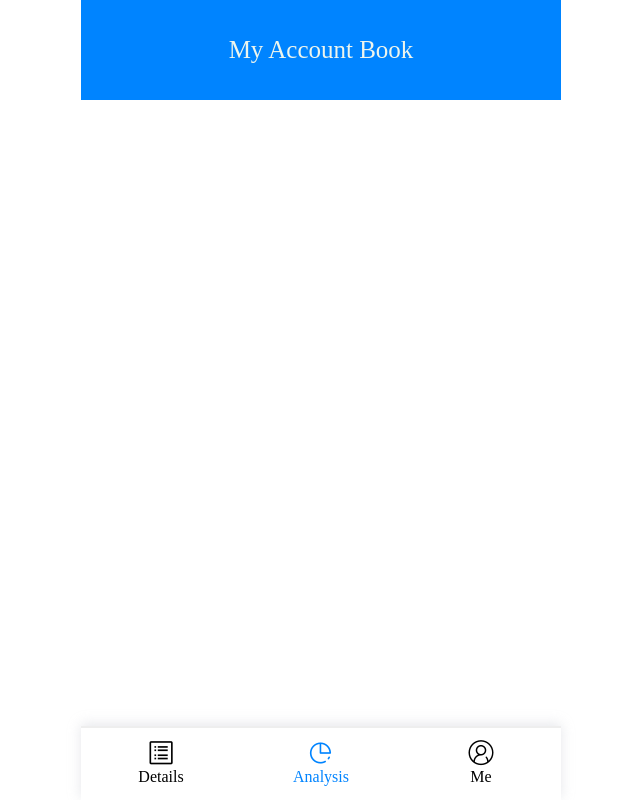
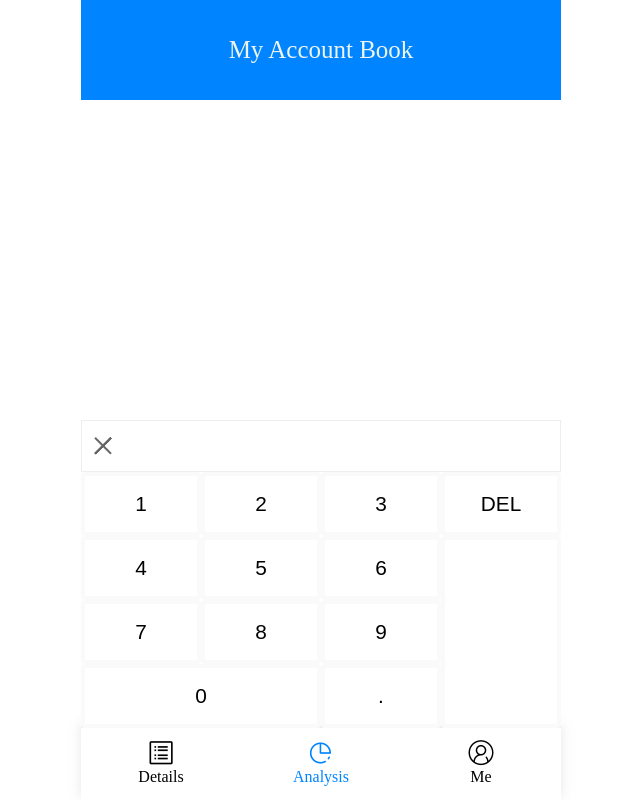
Before and after one commit to aldy97/Account_Book, a React (Create React App) app: page /statistics in a window 1280 px wide. Shown: the whole page, without its empty margins (319-959 px from the left). Built offline with nearby package versions, Linux system fonts and the light colour scheme; what redux-immutable would draw is missing.

Commit message:
added numpad

```diff
--- a/package.json
+++ b/package.json
@@ -6,7 +6,9 @@
     "@testing-library/jest-dom": "^4.2.4",
     "@testing-library/react": "^9.5.0",
     "@testing-library/user-event": "^7.2.1",
+    "dayjs": "^1.8.28",
     "immutable": "^4.0.0-rc.12",
+    "moment": "^2.27.0",
     "react": "^16.13.1",
     "react-dom": "^16.13.1",
     "react-redux": "^7.2.0",
--- a/src/pages/home/button/index.js
+++ b/src/pages/home/button/index.js
@@ -2,14 +2,14 @@ import React from 'react';
 import styled from 'styled-components';
 import theme from '../../../static/theme/index';
 
-function Button() {
+function Button(props) {
   const ButtonWrapper = styled.div`
     width: 50px;
     height: 50px;
     cursor: pointer;
-    border: 1px solid #666;
+    border: 1px solid #fff;
     background: white;
-    box-shadow: 1px 1px 2px 1px #666;
+    box-shadow: 0 2px 24px -6px #666;
     border-radius: 50%;
     text-align: center;
     position: fixed;
@@ -23,8 +23,10 @@ function Button() {
     }
   `;
   return (
-    <ButtonWrapper>
-      <i className='iconfont'>&#xe612;</i>
+    <ButtonWrapper onClick={props.handleSetShowNumPad}>
+      <i className='iconfont' name='记账'>
+        &#xe612;
+      </i>
     </ButtonWrapper>
   );
 }
--- a/src/pages/home/index.js
+++ b/src/pages/home/index.js
@@ -4,12 +4,15 @@ import Type from './type/index';
 import SelectMonth from './month/index';
 import Central from './central/index';
 import Button from './button/index';
+import NumPad from './numPad/index';
 
 function Home() {
   //是否显示类型区块
   const [show, setShow] = useState(false);
   //是否显示选择月份区块
   const [showMonth, setShowMonth] = useState(false);
+  //是否显示记账盘
+  const [showNumPad, setShowNumPad] = useState(false);
 
   const showType = (show) => {
     if (show) {
@@ -19,19 +22,31 @@ function Home() {
 
   const showSelectedMonth = (show) => {
     if (show) {
-      return (
-        <SelectMonth handleSetShowMonth={handleSetShowMonth}></SelectMonth>
-      );
+      return <SelectMonth handleSetShowMonth={handleSetShowMonth} />;
+    }
+  };
+
+  const showDrawer = (show) => {
+    if (show) {
+      return <NumPad handleSetShowNumPad={handleSetShowNumPad} />;
     }
   };
 
   const handleSetShow = () => {
     setShow(!show);
     setShowMonth(false);
+    setShowNumPad(false);
   };
 
   const handleSetShowMonth = () => {
     setShowMonth(!showMonth);
+    setShow(false);
+    setShowNumPad(false);
+  };
+
+  const handleSetShowNumPad = () => {
+    setShowNumPad(!showNumPad);
+    setShowMonth(false);
     setShow(false);
   };
 
@@ -43,7 +58,8 @@ function Home() {
       />
       {showType(show)}
       {showSelectedMonth(showMonth)}
-      <Button />
+      {showDrawer(showNumPad)}
+      <Button handleSetShowNumPad={handleSetShowNumPad} />
       <Central />
     </div>
   );
--- /dev/null
+++ b/src/pages/home/numPad/index.js
@@ -0,0 +1,65 @@
+import * as React from 'react';
+import theme from '../../../static/theme/index';
+import styled from 'styled-components';
+import { CloseBar } from '../type/style';
+
+function NumberPad(props) {
+  const StyledNumberPad = styled.div`
+    width: ${theme.$width};
+    position: fixed;
+    bottom: 72px;
+    z-index: 20;
+    button {
+      cursor: pointer;
+      float: left;
+      width: 25%;
+      height: 64px;
+      background: white;
+      font-size: 1.3em;
+      outline: none;
+      border-radius: 4px;
+      border: 4px solid #fafafa;
+      &.zero {
+        width: 50%;
+      }
+      &.OK {
+        height: 192px;
+        float: right;
+        font-size: 1em;
+        color: white;
+      }
+    }
+    button: hover {
+      border: 4px solid ${theme.$blue};
+    }
+  `;
+
+  return (
+    <StyledNumberPad>
+      <CloseBar
+        style={{ border: '1px solid #eee' }}
+        onClick={props.handleSetShowNumPad}
+      >
+        <i className='iconfont'>&#xe687;</i>
+      </CloseBar>
+      <button>1</button>
+      <button>2</button>
+      <button>3</button>
+      <button>DEL</button>
+
+      <button>4</button>
+      <button>5</button>
+      <button>6</button>
+      <button className='OK'>OK</button>
+
+      <button>7</button>
+      <button>8</button>
+      <button>9</button>
+
+      <button className='zero'>0</button>
+      <button>.</button>
+    </StyledNumberPad>
+  );
+}
+
+export default NumberPad;
--- a/src/pages/home/statsheader/index.js
+++ b/src/pages/home/statsheader/index.js
@@ -1,5 +1,6 @@
 import React from 'react';
 import { Wrapper, ButtonWrapper, DateWrapper } from './style';
+import moment from 'moment';
 
 function StatesHeader(props) {
   return (
@@ -11,8 +12,10 @@ function StatesHeader(props) {
 
       <DateWrapper>
         <span className='date' onClick={props.handleSetShowMonth}>
-          2020 June 22
-          <i className='iconfont'>&#xe668;</i>
+          {moment().format('MMMM Do YYYY')}
+          <i className='iconfont' name='arrow-down'>
+            &#xe668;
+          </i>
         </span>
         <span className='out-income'>
           <span className='outcome'>Total outcome: $0.00</span>
--- a/src/pages/home/type/style.js
+++ b/src/pages/home/type/style.js
@@ -2,14 +2,13 @@ import styled from 'styled-components';
 import theme from '../../../static/theme/index';
 export const TypeWrapper = styled.div`
   width: 478px;
-  height: calc(87vh);
+  height: calc(100vh);
   overflow: scroll;
   position: fixed;
   z-index: 20;
   border: 1px solid #eee;
   box-shadow: 0px -2px 12px 0px rgba(192, 196, 204, 0.4);
-  border-radius: 5px;
-  bottom: 0;
+  top: 100;
   background: ${theme.$white};
   @media (max-width: 500px) {
     width: calc(100vw);
--- a/src/pages/stat/index.js
+++ b/src/pages/stat/index.js
@@ -1,7 +1,8 @@
 import React from 'react';
+import NumPad from '../home/numPad/index';
 
 function Stat() {
-  return <div>Stat</div>;
+  return <NumPad />;
 }
 
 export default Stat;
```
Also changed, not shown: 1 other file (tests, documents, lock files or other folders).
